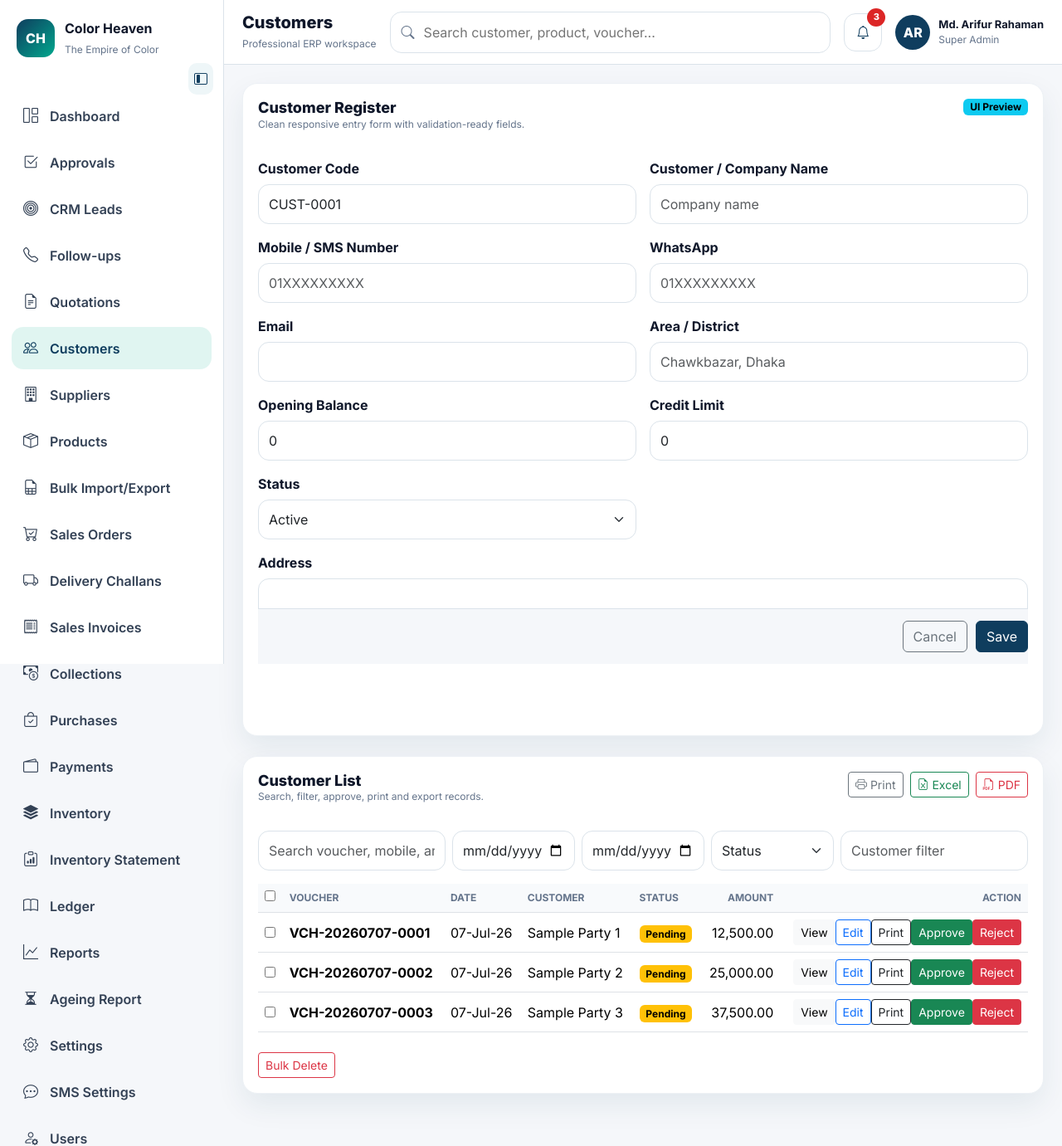
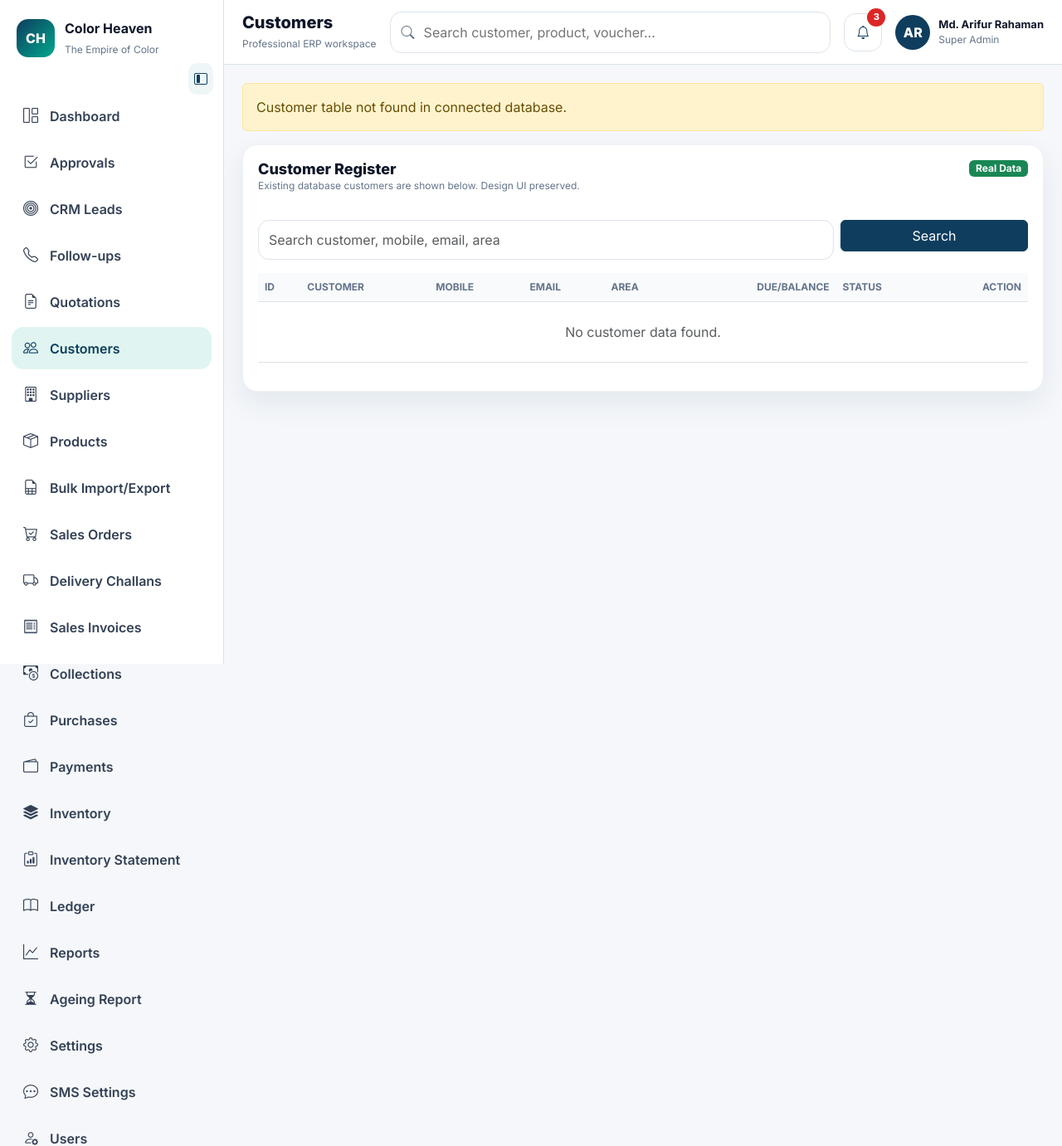
Before and after one commit to colorheaven/colorpolytech-live, a PHP site: page /customers.php in a window 1280 px wide. Shown: the top 1381 px of the page at 83% size. Run offline with PHP 8.4, Linux system fonts and the light colour scheme.

Commit message:
Show existing database customers in new UI

```diff
--- a/office/ch_customers.php
+++ b/office/ch_customers.php
@@ -1 +1,36 @@
-<?php require_once __DIR__.'/includes/ch_ui_components.php'; ch_begin_app('customers','Customers'); ch_quick_form('Customer Register',[['label'=>'Customer Code','value'=>'CUST-0001'],['label'=>'Customer / Company Name','placeholder'=>'Company name'],['label'=>'Mobile / SMS Number','placeholder'=>'01XXXXXXXXX'],['label'=>'WhatsApp','placeholder'=>'01XXXXXXXXX'],['label'=>'Email','type'=>'email'],['label'=>'Area / District','placeholder'=>'Chawkbazar, Dhaka'],['label'=>'Opening Balance','type'=>'number','value'=>'0'],['label'=>'Credit Limit','type'=>'number','value'=>'0'],['label'=>'Status','type'=>'select','options'=>['Active','Inactive','Hold','Blacklisted']],['label'=>'Address','type'=>'textarea','full'=>true]]); ch_module_list('Customer List','Customer'); ch_end_app(); ?>
+<?php
+require_once __DIR__.'/includes/ch_backend.php';
+require_once __DIR__.'/includes/ch_ui_components.php';
+chb_require_login();
+$errors=[];$rows=[];$table='customers';
+try{
+    chb_db();
+    if(!chb_table_exists($table)){
+        foreach(['customer','tbl_customers','clients','parties'] as $t){ if(chb_table_exists($t)){ $table=$t; break; } }
+    }
+    if(chb_table_exists($table)){
+        $name=chb_pick_col($table,['customer_name','company_name','name','party_name']);
+        $mobile=chb_pick_col($table,['mobile','phone','contact_number','customer_mobile']);
+        $email=chb_pick_col($table,['email','customer_email']);
+        $area=chb_pick_col($table,['area','district','zone']);
+        $address=chb_pick_col($table,['address','customer_address']);
+        $due=chb_pick_col($table,['due','current_due','balance','opening_balance']);
+        $status=chb_pick_col($table,['status']);
+        $deleted=chb_pick_col($table,['deleted_at']);
+        $where='1=1';$params=[];$q=trim($_GET['q']??'');
+        if($deleted)$where.=" AND `$deleted` IS NULL";
+        if($q!=='' && $name){$parts=[];foreach(array_filter([$name,$mobile,$email,$area]) as $c){$parts[]="`$c` LIKE ?";$params[]="%$q%";}if($parts)$where.=' AND ('.implode(' OR ',$parts).')';}
+        $order=$name?:'id';$st=chb_db()->prepare("SELECT * FROM `$table` WHERE $where ORDER BY `$order` ASC LIMIT 200");$st->execute($params);$rows=$st->fetchAll();
+    } else { $errors[]='Customer table not found in connected database.'; }
+}catch(Throwable $e){$errors[]=$e->getMessage();}
+ch_begin_app('customers','Customers');
+foreach($errors as $e) echo '<div class="alert alert-warning">'.chb_e($e).'</div>';
+?>
+<div class="ch-card"><div class="ch-card-header"><div><h3>Customer Register</h3><p>Existing database customers are shown below. Design UI preserved.</p></div><span class="badge text-bg-success">Real Data</span></div>
+<form class="row g-2 mb-3" method="get"><div class="col-md-9"><input name="q" class="form-control" placeholder="Search customer, mobile, email, area" value="<?=chb_e($_GET['q']??'')?>"></div><div class="col-md-3"><button class="btn btn-ch-primary w-100">Search</button></div></form>
+<div class="table-responsive"><table class="table ch-table align-middle"><thead><tr><th>ID</th><th>Customer</th><th>Mobile</th><th>Email</th><th>Area</th><th class="text-end">Due/Balance</th><th>Status</th><th class="text-end">Action</th></tr></thead><tbody>
+<?php foreach($rows as $r): $id=$r['id']??''; $nm=$name?($r[$name]??''):''; ?>
+<tr><td><?=chb_e($id)?></td><td><strong><?=chb_e($nm)?></strong><br><small><?=chb_e($address?($r[$address]??''):'')?></small></td><td><?=chb_e($mobile?($r[$mobile]??''):'')?></td><td><?=chb_e($email?($r[$email]??''):'')?></td><td><?=chb_e($area?($r[$area]??''):'')?></td><td class="text-end"><?=ch_money($due?($r[$due]??0):0)?></td><td><span class="badge text-bg-<?=strtolower((string)($status?($r[$status]??'active'):'active'))==='active'?'success':'secondary'?>"><?=chb_e($status?($r[$status]??'Active'):'Active')?></span></td><td class="text-end"><button class="btn btn-sm btn-light">View</button><button class="btn btn-sm btn-outline-primary">Edit</button><button class="btn btn-sm btn-outline-dark">Print</button></td></tr>
+<?php endforeach; if(!$rows): ?><tr><td colspan="8" class="text-center text-muted py-4">No customer data found.</td></tr><?php endif; ?>
+</tbody></table></div></div>
+<?php ch_end_app(); ?>
```
